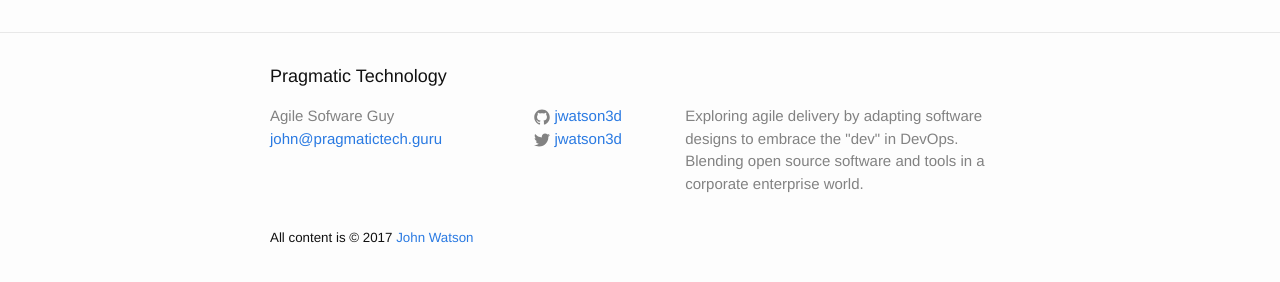
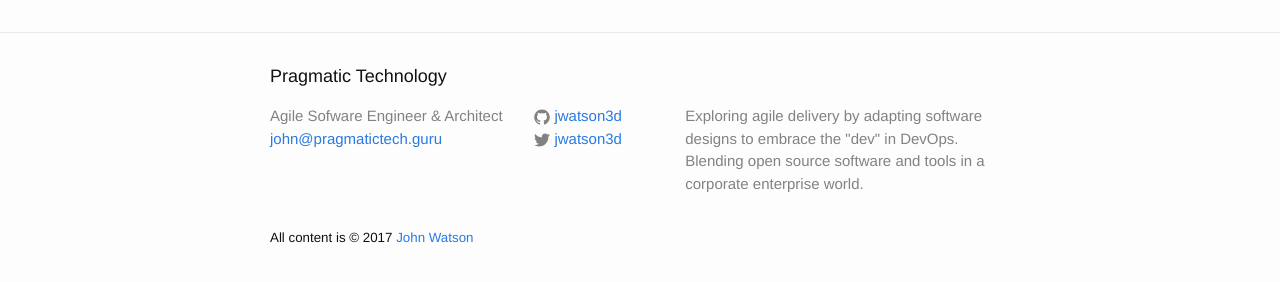
Before and after one commit to jwatson3d/jwatson3d.github.io, a Jekyll site: the page built from index.html, in a window 1280 px wide. Shown: the part 264-546 px from the top of the page. Built offline with Jekyll 4.4.1, drawn with Linux system fonts in a browser that asks for light colours.

Commit message:
Add tagline

```diff
--- a/_config.yml
+++ b/_config.yml
@@ -1,6 +1,7 @@
 # Site settings
 title: Pragmatic Technology
 author: John Watson
+tagline: Agile Sofware Engineer & Architect
 email: john@pragmatictech.guru
 description: > # this means to ignore newlines until "baseurl:"
   Exploring agile delivery by adapting software designs to
--- a/_includes/footer.html
+++ b/_includes/footer.html
@@ -7,7 +7,7 @@
     <div class="footer-col-wrapper">
       <div class="footer-col  footer-col-1">
         <ul class="contact-list">
-          <li>Agile Sofware Guy</li>
+          <li>{{ site.tagline }}</li>
           <li><a href="mailto:{{ site.email }}">{{ site.email }}</a></li>
         </ul>
       </div>
```
